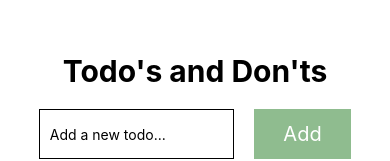
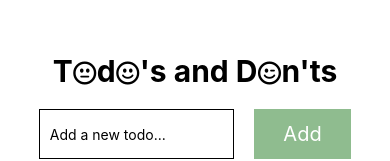
Before and after one commit to sijn82/react-native-training, a React Native app in the folder todo/: screen / in a window 390 px wide. Shown: the part 266-427 px from the top of the page. Built offline with nearby package versions, Linux system fonts and the light colour scheme.

Commit message:
add emoji's into title, comment out console.logs

```diff
--- a/todo/App.tsx
+++ b/todo/App.tsx
@@ -6,6 +6,7 @@ import TodoList from "./components/todos/TodoList";
 // import { TodoProvider } from "./store/TodoStore";
 import { TodoStore } from "./store/TodoStore";
 import { GestureHandlerRootView } from "react-native-gesture-handler";
+import { Entypo } from "@expo/vector-icons";
 
 export default function App() {
   const store = new TodoStore();
@@ -15,7 +16,15 @@ export default function App() {
       <SafeAreaView>
         <View style={styles.header}>
           <StatusBar style="auto" />
-          <Text style={styles.title}>Todo's and Don'ts</Text>
+          <Text style={styles.title}>
+            T
+            <Entypo name="emoji-neutral" size={24} color="black" />
+            d
+            <Entypo name="emoji-happy" size={24} color="black" />
+            's and D
+            <Entypo name="emoji-flirt" size={24} color="black" />
+            n'ts
+          </Text>
         </View>
         <View style={styles.container}>
           <TodoListObserved store={store}></TodoListObserved>
--- a/todo/components/todos/Todo.tsx
+++ b/todo/components/todos/Todo.tsx
@@ -2,20 +2,15 @@ import { useEffect, useState } from "react";
 import { Animated, Pressable, StyleSheet, Text, View } from "react-native";
 import Checkbox from "../Checkbox";
 
-import { TodoStore } from "../../store/TodoStore";
+import { TodoInterface, TodoStore } from "../../store/TodoStore";
 import Swipeable from "react-native-gesture-handler/Swipeable";
 import * as Haptics from "expo-haptics";
 import { Dimensions } from "react-native";
 const windowWidth = Dimensions.get("window").width;
 
 interface TodoProps {
-  todo: {
-    id: number;
-    title: string;
-    is_completed: boolean;
-  };
+  todo: TodoInterface;
   store: TodoStore;
-  // drag: any;
 }
 
 export default function Todo(props: TodoProps) {
@@ -108,7 +103,6 @@ const styles = StyleSheet.create({
     color: "black",
   },
   button: {
-    // marginVertical: 20,
     padding: 10,
     justifyContent: "center",
     alignItems: "center",
--- a/todo/components/todos/TodoList.tsx
+++ b/todo/components/todos/TodoList.tsx
@@ -38,7 +38,7 @@ export default function TodoList({ store }: { store: TodoStore }) {
     return (
       <ScaleDecorator>
         <View style={{ marginVertical: 5, alignContent: "center" }}>
-          <Pressable onLongPress={drag}>
+          <Pressable onLongPress={drag} disabled={isActive}>
             <Todo key={item[0]} store={store} todo={item[1]}></Todo>
           </Pressable>
         </View>
@@ -93,7 +93,11 @@ export default function TodoList({ store }: { store: TodoStore }) {
               // fetchTodos();
             }}
             renderItem={renderTodo}
-            keyExtractor={(item) => item[1].priority}
+            keyExtractor={(item) => {
+              // console.log("Priority");
+              // console.log(item[1].priority);
+              return item[1].priority;
+            }}
           />
         </View>
       ) : (
```
Also changed, not shown: todo/store/TodoStore.tsx (+8 -1 lines).
